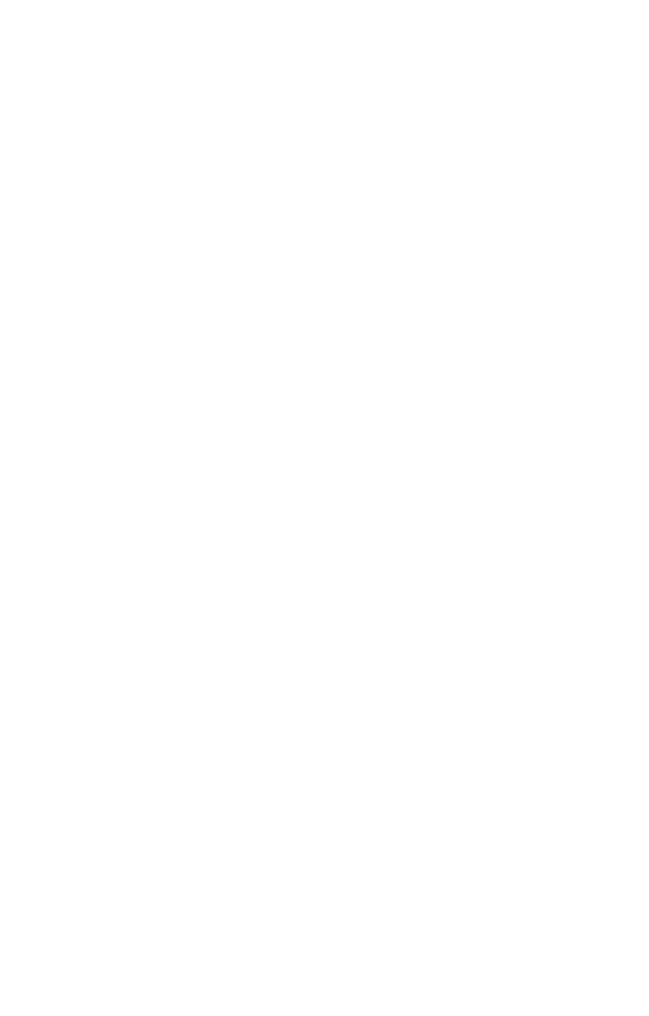
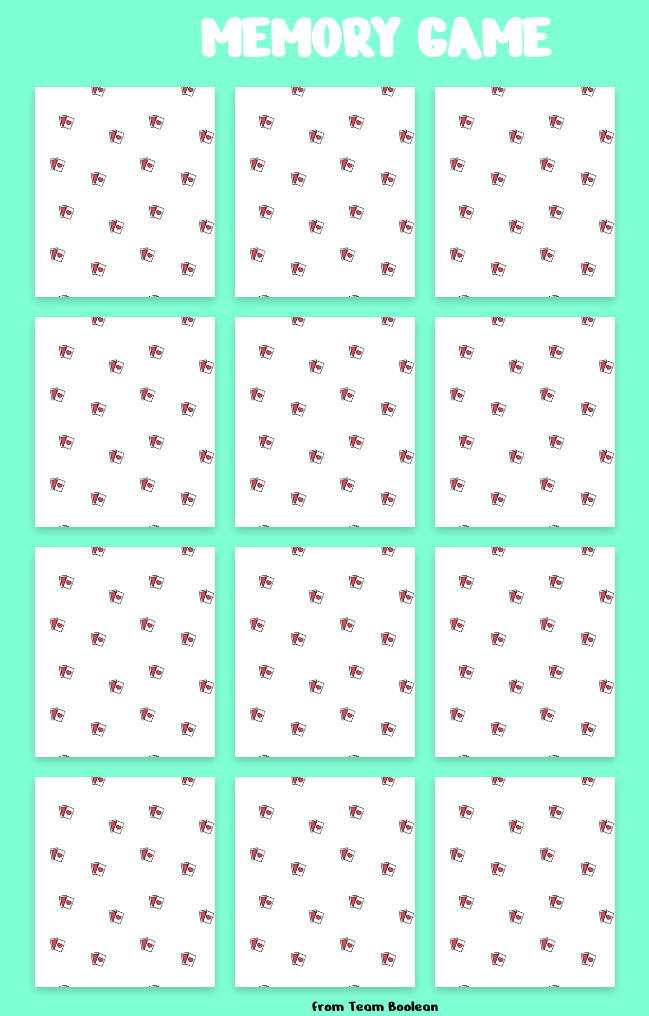
Before and after one commit to marcocanopoli/html-css-memory, a plain HTML site: page index.html in a window 1280 px wide. Shown: the whole page, without its empty margins (265-914 px from the left). Before the commit the page ends 800 px from the top, so only its background shows below. Drawn offline with Linux system fonts and the light colour scheme.

Commit message:
Basic layout

```diff
--- a/css/style.css
+++ b/css/style.css
@@ -1,8 +1,85 @@
 /* debug */
+body{
+    background-color: aquamarine;
+}
+
+
+.card {
+    background-color: brown;
+}
 
 /* common */
+* {
+    box-sizing: border-box;
+    margin: 0;
+    padding: 0;
+ }
+
+ .clearfix::after {
+    content: "";
+    display: table;
+    clear: both;
+ }
 
 /* body */
 body {
     font-family: 'Nerko One', cursive;
 }
+
+/* header */
+h1 {
+    text-align: center;
+    color: white;
+    font-size: 64px;
+    text-transform: uppercase;
+}
+
+/* main */
+.container {
+    width: 700px;
+    margin:auto
+    /* text-align: center; */
+}
+
+.card-back {
+    float: left;
+    display: inline-block;
+    position: relative;
+    height: 210px;
+    width: 180px;
+    /* height: calc(33,3%);
+    width: calc(25% - 25px); */
+    margin: 10px;
+    box-shadow: 0 4px 8px 0 rgba(0,0,0,0.2);
+    background-image: url("../img/pattern.png");
+    background-color: darksalmon;
+    background-size: contain;
+    background-repeat: repeat-y;
+}
+
+.container > div:hover {
+    background-color: white;
+    background-image: none;
+}
+
+.container > div:hover img {
+    opacity: 1;
+}
+
+.card-front {
+    position: absolute;
+    height: 70%;
+    margin: auto;
+    top: 10%;
+    left: 0;
+    right: 0;
+    /* bottom: 0; */
+    opacity: 0;
+}
+
+
+/* footer */
+footer {
+    text-align: center;
+    color: black;
+}
--- a/index.html
+++ b/index.html
@@ -10,6 +10,57 @@
         <title>Memory</title>
     </head>
     <body>
+      <!-- header  -->
+      <header>
+        <h1>MEMORY GAME</h1>
+      </header>
+      <!-- /header  -->
 
+      <!-- main -->
+      <main class="container clearfix">
+        <div class="card-back">
+            <img src="img/noun_air_balloon_3134741.png" alt="Air balloon" class="card-front">
+        </div>
+        <div class="card-back">
+            <img src="img/noun_air_balloon_3134741.png" alt="Air balloon" class="card-front">
+        </div>
+        <div class="card-back">
+            <img src="img/noun_air_balloon_3134741.png" alt="Air balloon" class="card-front">
+        </div>
+        <div class="card-back">
+            <img src="img/noun_air_balloon_3134741.png" alt="Air balloon" class="card-front">
+        </div>
+        <div class="card-back">
+            <img src="img/noun_air_balloon_3134741.png" alt="Air balloon" class="card-front">
+        </div>
+        <div class="card-back">
+            <img src="img/noun_air_balloon_3134741.png" alt="Air balloon" class="card-front">
+        </div>
+        <div class="card-back">
+            <img src="img/noun_air_balloon_3134741.png" alt="Air balloon" class="card-front">
+        </div>
+        <div class="card-back">
+            <img src="img/noun_air_balloon_3134741.png" alt="Air balloon" class="card-front">
+        </div>
+        <div class="card-back">
+            <img src="img/noun_air_balloon_3134741.png" alt="Air balloon" class="card-front">
+        </div>
+        <div class="card-back">
+            <img src="img/noun_air_balloon_3134741.png" alt="Air balloon" class="card-front">
+        </div>
+        <div class="card-back">
+            <img src="img/noun_air_balloon_3134741.png" alt="Air balloon" class="card-front">
+        </div>
+        <div class="card-back">
+            <img src="img/noun_air_balloon_3134741.png" alt="Air balloon" class="card-front">
+        </div>
+      </main>
+      <!-- /main -->
+
+      <!-- footer -->
+      <footer>
+          from Team Boolean
+      </footer>
+      <!-- /footer -->
     </body>
 </html>
```
